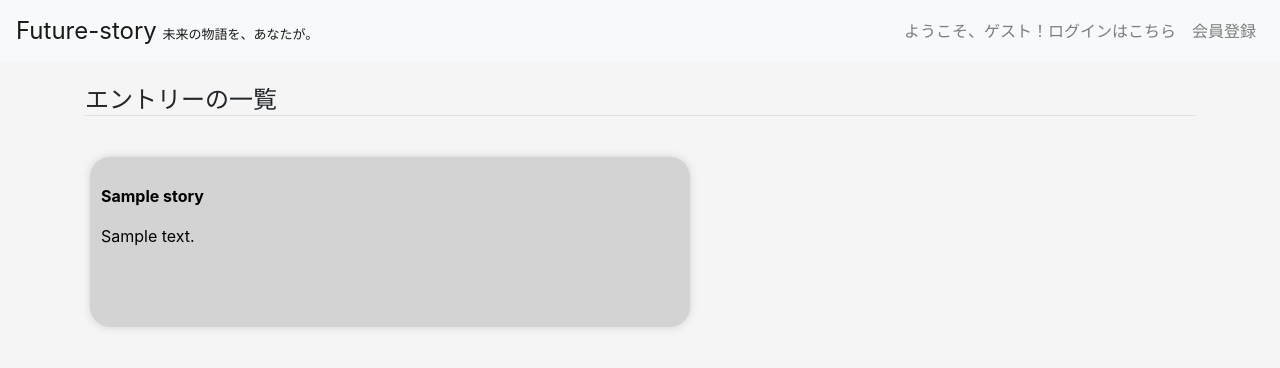
After one commit to sizumita/Future_story, a Django app: template templates/entry_list.html in a window 1280 px wide. The commit adds this page. Shown: the top 368 px of the page. Run offline with Django 3.2, Linux system fonts and the light colour scheme; the template is opened without the code that fills it: most values are stand-ins (such as "Sample title", 1, 10 or a date in 2020); parts of the project's set-up code (start-up, migrations or seed data) failed here and were passed over; some libraries are stand-ins or nearby versions.

```diff
--- a/static/css/main.css
+++ b/static/css/main.css
@@ -10,7 +10,7 @@ div.block-0 {
     margin:5px; padding:10px; border:1px solid lightgrey;
     color: black;
     background-color:lightgray;
-    box-shadow: 0 0 8px gray;
+    box-shadow: 0 0 8px lightgray;
     border-radius: 20px;
 }
 
--- a/story/models.py
+++ b/story/models.py
@@ -120,14 +120,18 @@ class Write_Entry(models.Model):
 class Evaluation(models.Model):
     """評価"""
     nice = models.IntegerField(default=0)
+    story = models.OneToOneField(Story)
     nice_users = models.ManyToManyField(AuthUser)
+
+    def __str__(self):
+        return self.story.name
 
 
 class Comment(models.Model):
     user = models.ForeignKey(AuthUser)
     story = models.ForeignKey(Story, null=True)
     star = models.IntegerField(choices=STARS, default=3)
-    text = models.TextField(max_length=1000, default="")
+    text = models.TextField(max_length=100, default="")
 
     def __str__(self):
         return self.user.username
--- a/story/urls.py
+++ b/story/urls.py
@@ -15,7 +15,9 @@ urlpatterns = [
     url('^story/list/$', views.story_list, name='story_list'),
     url('^story/create/$', views.start_story, name='new_story'),
     url('^story/(?P<story_id>[0-9]+)/$', views.show_story, name='show_story'),
-    url('^entry/add/(?P<story_id>[0-9]+)$', views.write_entry, name='add_story_entry'),
+    url('^story/(?P<story_id>[0-9]+)/vote$', views.add_nice, name='add_vote'),
+    url('^entry/add/(?P<story_id>[0-9]+)/$', views.write_entry, name='add_story_entry'),
     url('^entry/add/$', views.write_entry, name='new_story_entry'),
-    url(r'^story/(?P<story_id>[0-9]+)/comment/', views.comment_page, name='comment_page'),
+    url('^story/(?P<story_id>[0-9]+)/comment/', views.comment_page, name='comment_page'),
+    url('^entry/list/(?P<page>[0-9]+)/$', views.entry_list, name='entry_list'),
 ]
--- a/templates/base.html
+++ b/templates/base.html
@@ -1,5 +1,6 @@
    {% load static %}
 {% load story_extras %}
+{% load bootstrap4 %}
 <!doctype html>
     <html lang="ja">
     <head>
@@ -19,7 +20,7 @@
     </head>
     <body>
         <!-- ナビバー -->
-        <nav class="navbar navbar-expand-lg navbar-light bg-light">
+        <nav class="navbar navbar-expand-lg navbar-light bg-light" id="menu-wrap">
           <a class="navbar-brand" href="{% url 'story:top' %}"><font size="5">Future-story</font>  <font size="2">未来の物語を、あなたが。</font> </a>
           <button class="navbar-toggler" type="button" data-toggle="collapse" data-target="#navbarSupportedContent" aria-controls="navbarSupportedContent" aria-expanded="false" aria-label="Toggle navigation">
             <span class="navbar-toggler-icon"></span>
@@ -35,7 +36,7 @@
               </a>
               </li>
               <li class="nav-item">
-              <a class="nav-item nav-link " href="{% url 'story:story_list' %}">
+              <a class="nav-item nav-link " href="{% url 'story:entry_list' 1 %}">
                 最新のストーリー
               </a>
               </li>
@@ -78,10 +79,88 @@
           </div>
         </nav>
 
+        {% if alert %}
+{% bootstrap_alert alert%}
+        {% endif %}
+
         <!-- メインコンテント -->
         <div class="container mt-3">
+{#        <p class="gotop">#}
+{#    <a href="#">#}
+{#    <img src="images/gotop.png" alt="ページトップへ戻る">#}
+{#    </a>#}
+{#</p>#}
             {% block content %}{% endblock %}
         </div>
+{#        <script>#}
+{#$(document).ready(function(){#}
+{##}
+{#    $(".gotop").hide();#}
+{#     // ↑ページトップボタンを非表示にする#}
+{##}
+{#    $(window).on("scroll", function() {#}
+{##}
+{#        if ($(this).scrollTop() > 100) {#}
+{#            // ↑ スクロール位置が100よりも小さい場合に以下の処理をする#}
+{#            $('.gotop').slideDown("fast");#}
+{#            // ↑ (100より小さい時は)ページトップボタンをスライドダウン#}
+{#        } else {#}
+{#            $('.gotop').slideUp("fast");#}
+{#            // ↑ それ以外の場合の場合はスライドアップする。#}
+{#        }#}
+{##}
+{#    // フッター固定する#}
+{##}
+{#        scrollHeight = $(document).height();#}
+{#        // ドキュメントの高さ#}
+{#        scrollPosition = $(window).height() + $(window).scrollTop();#}
+{#        //　ウィンドウの高さ+スクロールした高さ→　現在のトップからの位置#}
+{#        footHeight = $("footer").innerHeight();#}
+{#        // フッターの高さ#}
+{##}
+{#        if ( scrollHeight - scrollPosition  <= footHeight ) {#}
+{#        // 現在の下から位置が、フッターの高さの位置にはいったら#}
+{#        //  ".gotop"のpositionをabsoluteに変更し、フッターの高さの位置にする#}
+{#            $(".gotop").css({#}
+{#                "position":"absolute",#}
+{#                "bottom": footHeight#}
+{#            });#}
+{#        } else {#}
+{#        // それ以外の場合は元のcssスタイルを指定#}
+{#            $(".gotop").css({#}
+{#                "position":"fixed",#}
+{#                "bottom": "0px"#}
+{#            });#}
+{#        }#}
+{#    });#}
+{##}
+{#    // トップへスムーススクロール#}
+{#    $('.gotop a').click(function () {#}
+{#        $('body,html').animate({#}
+{#        scrollTop: 0#}
+{#        }, 500);#}
+{#        // ページのトップへ 500 のスピードでスクロールする#}
+{#        return false;#}
+{#     });#}
+{##}
+{# } ); #}
+{##}
+{#</script>#}
+<script>
+    var menuHeight = $("#menu-wrap").height();
+	var startPos = 0;
+	$(window).scroll(function(){
+	  var currentPos = $(this).scrollTop();
+	  if (currentPos > startPos) {
+	    if($(window).scrollTop() >= 200) {
+	      $("#menu-wrap").css("top", "-" + menuHeight + "px");
+	    }
+	  } else {
+	    $("#menu-wrap").css("top", 0 + "px");
+	  }
+	  startPos = currentPos;
+	});
+</script>
 
         <!-- Optional JavaScript -->
         <!-- jQuery first, then Popper.js, then Bootstrap JS -->
--- /dev/null
+++ b/templates/entry_list.html
@@ -0,0 +1,16 @@
+{% extends "base.html" %}
+{% block title %}エントリーの一覧{% endblock title %}
+{% block content %}
+    <h4 class="mt-4 border-bottom">エントリーの一覧</h4>
+    <div class="flex">
+        {% for entry in entrys %}
+          <a class="noline" href="{% url 'story:show_story' story_id=entry.story.id %}">
+          <div class="block-0">
+              <p><div class="boid">{{ entry.story.name }}</div></p>
+              <p>{{ entry.text }}</p>
+          </div>
+          </a>
+
+        {% endfor %}
+    </div>
+{% endblock content %}
```
Also changed, not shown: other parts of static/css/main.css (+64 -1 lines), story/templatetags/story_extras.py (+15 -1 lines), story/views.py (+40 -5 lines), templates/comment.html (+13 -2 lines), templates/show_story.html (+19 -8 lines), static/images/good.png (added), static/images/good_already.png (added).
